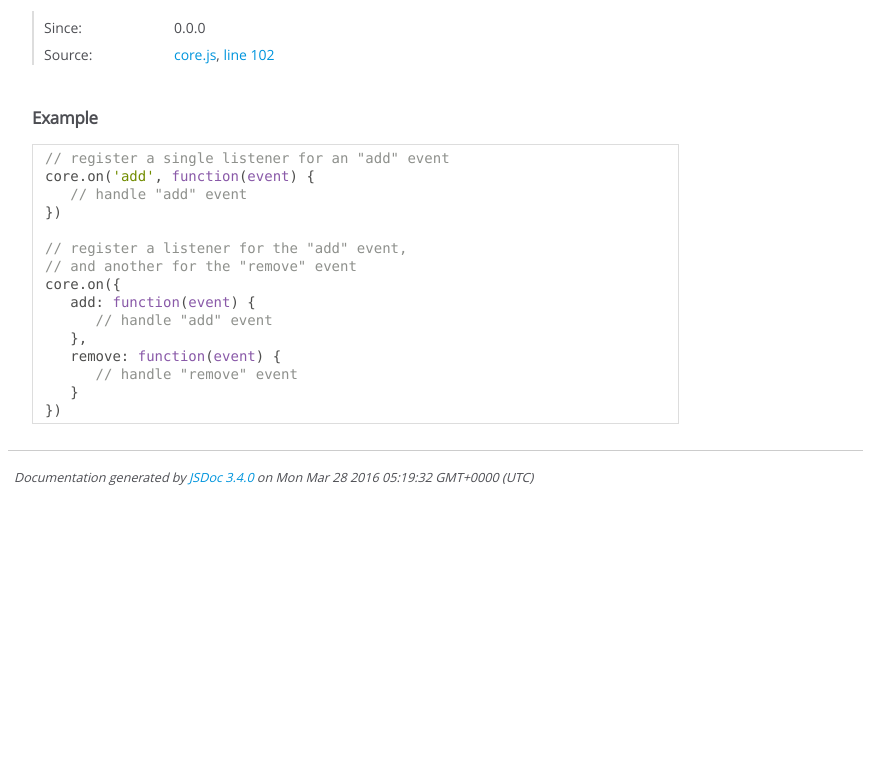
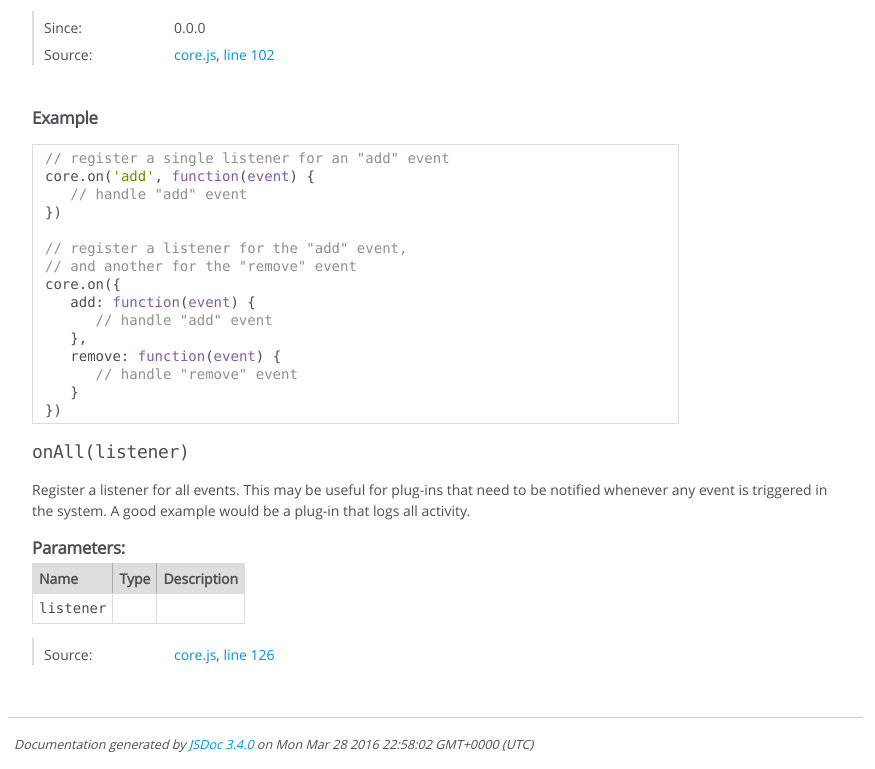
Before and after one commit to FineUploader/modern-uploader, a plain HTML site: page docs/packages/core/Core.html in a window 1280 px wide. Shown: the part 3653-4422 px from the top of the page, without its empty margins (0-875 px from the left). Before the commit the page ends 4155 px from the top, so only its background shows below. Drawn offline with Linux system fonts and the light colour scheme.

Commit message:
publish docs update

```diff
--- a/docs/packages/core/Core.html
+++ b/docs/packages/core/Core.html
@@ -882,6 +882,134 @@ core.on({
 
 
 
+    <h4 class="name" id="onAll"><span class="type-signature"></span>onAll<span class="signature">(listener)</span><span class="type-signature"></span></h4>
+
+
+
+
+
+<div class="description">
+    Register a listener for all events. This may be useful for plug-ins that need to be notified
+whenever any event is triggered in the system. A good example would be a plug-in that logs all
+activity.
+</div>
+
+
+
+
+
+
+
+
+
+    <h5>Parameters:</h5>
+
+
+<table class="params">
+    <thead>
+    <tr>
+
+        <th>Name</th>
+
+
+        <th>Type</th>
+
+
+
+
+
+        <th class="last">Description</th>
+    </tr>
+    </thead>
+
+    <tbody>
+
+
+        <tr>
+
+                <td class="name"><code>listener</code></td>
+
+
+            <td class="type">
+
+            </td>
+
+
+
+
+
+            <td class="description last"></td>
+        </tr>
+
+
+    </tbody>
+</table>
+
+
+
+
+
+
+<dl class="details">
+
+
+
+
+
+
+
+
+
+
+
+
+
+
+
+
+
+
+
+
+
+
+
+
+
+
+    <dt class="tag-source">Source:</dt>
+    <dd class="tag-source"><ul class="dummy"><li>
+        <a href="core.js.html">core.js</a>, <a href="core.js.html#line126">line 126</a>
+    </li></ul></dd>
+
+
+
+
+
+
+
+</dl>
+
+
+
+
+
+
+
+
+
+
+
+
+
+
+
+
+
+
+
+
+
 
 </article>
 
@@ -899,7 +1027,7 @@ core.on({
 <br class="clear">
 
 <footer>
-    Documentation generated by <a href="https://github.com/jsdoc3/jsdoc">JSDoc 3.4.0</a> on Mon Mar 28 2016 05:19:32 GMT+0000 (UTC)
+    Documentation generated by <a href="https://github.com/jsdoc3/jsdoc">JSDoc 3.4.0</a> on Mon Mar 28 2016 22:58:02 GMT+0000 (UTC)
 </footer>
 
 <script> prettyPrint(); </script>
```
Also changed, not shown: docs/packages/core/Event.html (+1 -1 lines), docs/packages/core/Plugin.html (+1 -1 lines), docs/packages/core/core.js.html (+15 -3 lines), docs/packages/core/event.js.html (+1 -1 lines), docs/packages/core/index.html (+1 -1 lines), docs/packages/core/plugin.js.html (+1 -1 lines).
